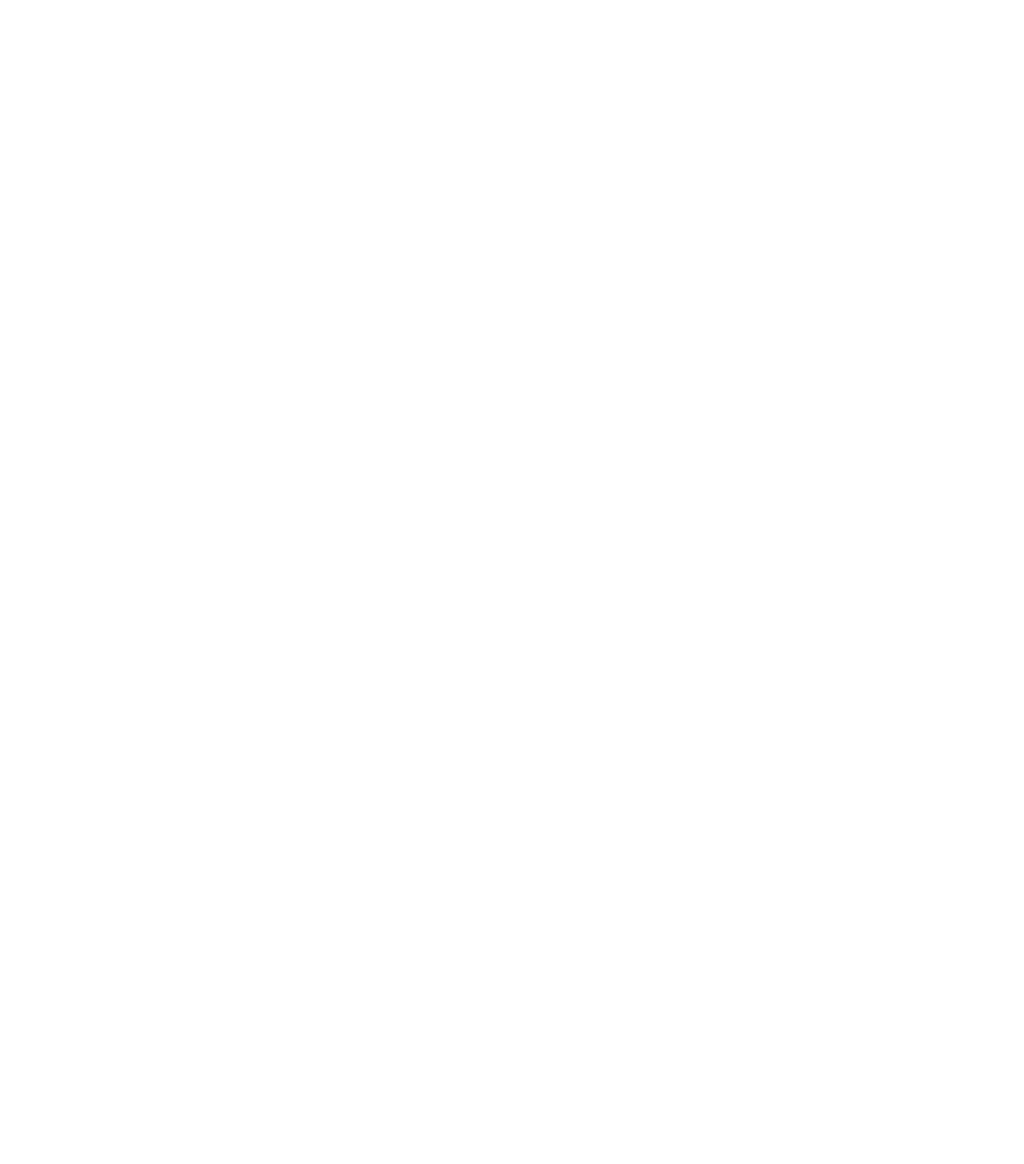
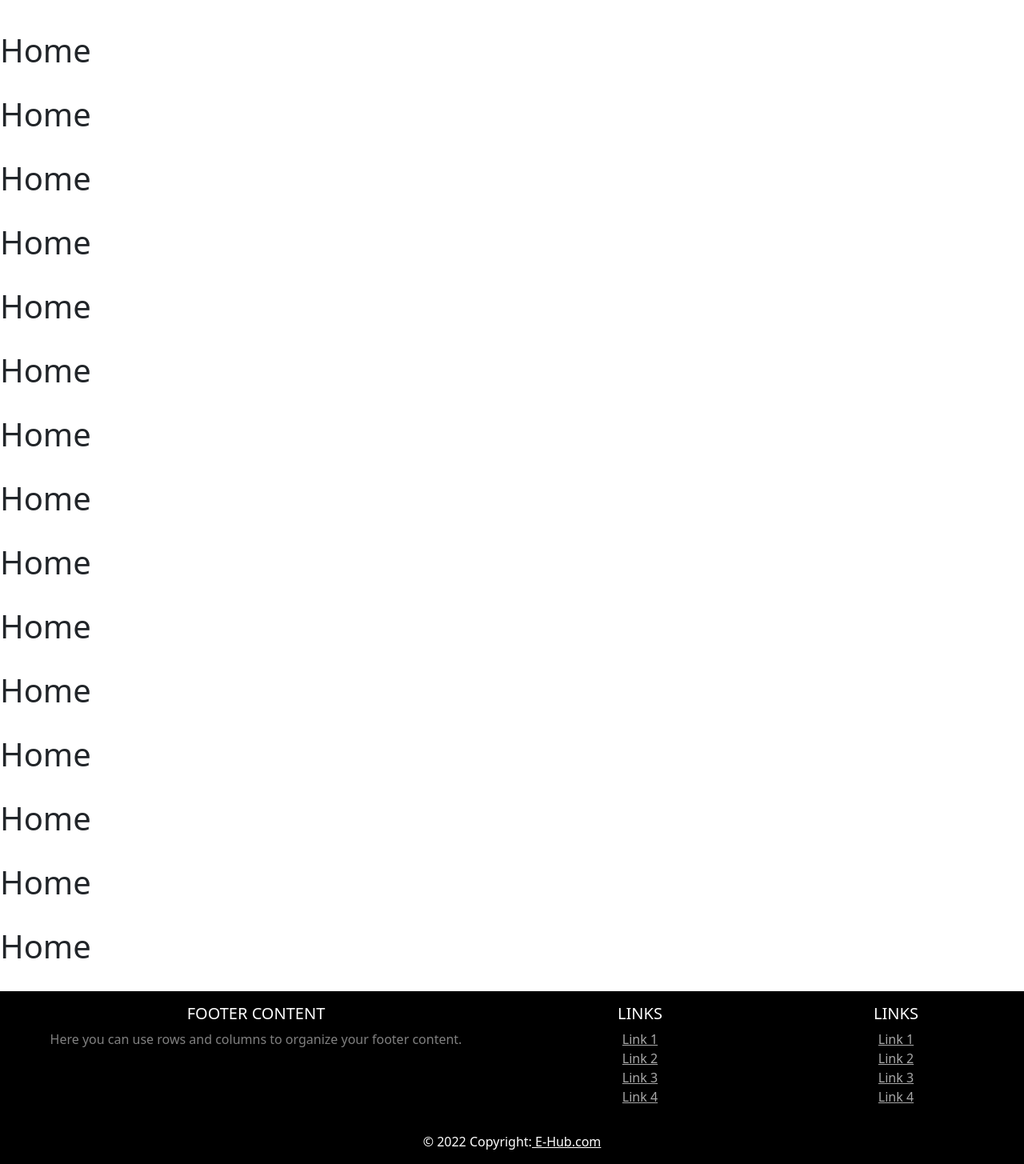
Before and after one commit to anisha1607/E-Hub, a React (Create React App) app in the folder frontend/: page / in a window 1280 px wide. Shown: the part 305-1760 px from the top of the page at 80% size. Before the commit the page ends 800 px from the top, so only its background shows below. Built offline with nearby package versions, Linux system fonts and the light colour scheme.

Commit message:
added footer

```diff
--- a/frontend/package.json
+++ b/frontend/package.json
@@ -7,11 +7,14 @@
     "@testing-library/react": "^13.3.0",
     "@testing-library/user-event": "^13.5.0",
     "bootstrap": "^5.1.3",
+    "cdbreact": "^1.5.2",
+    "mdbreact": "^5.2.0",
     "react": "^18.2.0",
     "react-bootstrap": "^2.4.0",
     "react-dom": "^18.2.0",
     "react-router-dom": "^6.3.0",
     "react-scripts": "5.0.1",
+    "styled-components": "^5.3.5",
     "web-vitals": "^2.1.4"
   },
   "scripts": {
--- a/frontend/src/components/cart.js
+++ b/frontend/src/components/cart.js
@@ -1,4 +1,6 @@
 import React from 'react'
+import {Button} from 'react-bootstrap'
+import 'bootstrap/dist/css/bootstrap.min.css';
 
 function cart() {
   return (
--- a/frontend/src/components/footer.js
+++ b/frontend/src/components/footer.js
@@ -1,10 +1,44 @@
 import React from 'react'
-
+import 'bootstrap/dist/css/bootstrap.min.css';
+import {Button} from 'react-bootstrap'
 function footer() {
   return (
-    <div>
-      Footer
+    <>
+    <div className="container-fluid text-center text-md-left pt-3" style={{"background-color": "black"}}>
+        <div className="row">
+            <div className="col-md-6 mt-md-0 mt-3">
+                <h5 className="text-uppercase" style={{"color": "white"}}>Footer Content</h5>
+                <p style={{"color": "gray"}}>Here you can use rows and columns to organize your footer content.</p>
+            </div>
+
+            <hr className="clearfix w-100 d-md-none pb-0"/>
+
+            <div className="col-md-3 mb-md-0 mb-3">
+                <h5 className="text-uppercase" style={{"color": "white"}}>Links</h5>
+                <ul className="list-unstyled">
+                    <li><a href="#!" style={{"color":"darkgray"}}>Link 1</a></li>
+                    <li><a href="#!" style={{"color":"darkgray"}}>Link 2</a></li>
+                    <li><a href="#!" style={{"color":"darkgray"}}>Link 3</a></li>
+                    <li><a href="#!" style={{"color":"darkgray"}}>Link 4</a></li>
+                </ul>
+            </div>
+
+            <div className="col-md-3 mb-md-0 mb-3">
+                <h5 className="text-uppercase" style={{"color": "white"}}>Links</h5>
+                <ul className="list-unstyled">
+                    <li><a href="#!" style={{"color":"darkgray"}}>Link 1</a></li>
+                    <li><a href="#!" style={{"color":"darkgray"}}>Link 2</a></li>
+                    <li><a href="#!" style={{"color":"darkgray"}}>Link 3</a></li>
+                    <li><a href="#!" style={{"color":"darkgray"}}>Link 4</a></li>
+                </ul>
+            </div>
+        </div>
     </div>
+
+    <div className="footer-copyright text-center py-3" style={{"background-color": "black","color":"white"}}>© 2022 Copyright:
+        <a href="https://se.com/" style={{"color": "white"}}> E-Hub.com</a>
+    </div>
+    </>
   )
 }
 
--- a/frontend/src/components/home.js
+++ b/frontend/src/components/home.js
@@ -1,12 +1,54 @@
 import React from 'react'
 import Navbar from './navbar'
 import Footer from './footer'
+import {Button} from 'react-bootstrap'
+import 'bootstrap/dist/css/bootstrap.min.css';
 
 function home() {
   return (
     <div>
         <Navbar/>
-            Home
+            <h1>Home</h1>
+            <br></br>
+            <h1>Home</h1>
+            <br></br>
+            <h1>Home</h1>
+            <br></br>
+            <h1>Home</h1>
+            <br></br>
+            <h1>Home</h1>
+            <br></br>
+            <h1>Home</h1>
+            <br></br>
+            <h1>Home</h1>
+            <br></br>
+            <h1>Home</h1>
+            <br></br>
+            <h1>Home</h1>
+            <br></br>
+            <h1>Home</h1>
+            <br></br>
+            <h1>Home</h1>
+            <br></br>
+            <h1>Home</h1>
+            <br></br>
+            <h1>Home</h1>
+            <br></br>
+            <h1>Home</h1>
+            <br></br>
+            <h1>Home</h1>
+            <br></br>
+            <h1>Home</h1>
+            <br></br>
+            <h1>Home</h1>
+            <br></br>
+            <h1>Home</h1>
+            <br></br>
+            <h1>Home</h1>
+            <br></br>
+            {/* <Button variant="primary">Button #1</Button>
+            <Button variant="secondary" className="mx-2">Button #2</Button>
+            <Button variant="success">Button #3</Button> */}
         <Footer/>
     </div>
   )
--- a/frontend/src/components/login.js
+++ b/frontend/src/components/login.js
@@ -1,4 +1,6 @@
 import React from 'react'
+import {Button} from 'react-bootstrap'
+import 'bootstrap/dist/css/bootstrap.min.css';
 
 function login() {
   return (
--- a/frontend/src/components/navbar.js
+++ b/frontend/src/components/navbar.js
@@ -1,4 +1,6 @@
 import React from 'react'
+import {Button} from 'react-bootstrap'
+import 'bootstrap/dist/css/bootstrap.min.css';
 
 function navbar() {
   return (
--- a/frontend/src/components/register.js
+++ b/frontend/src/components/register.js
@@ -1,4 +1,6 @@
 import React from 'react'
+import {Button} from 'react-bootstrap'
+import 'bootstrap/dist/css/bootstrap.min.css';
 
 function register() {
   return (
```
Also changed, not shown: 1 other file (tests, documents, lock files or other folders).
